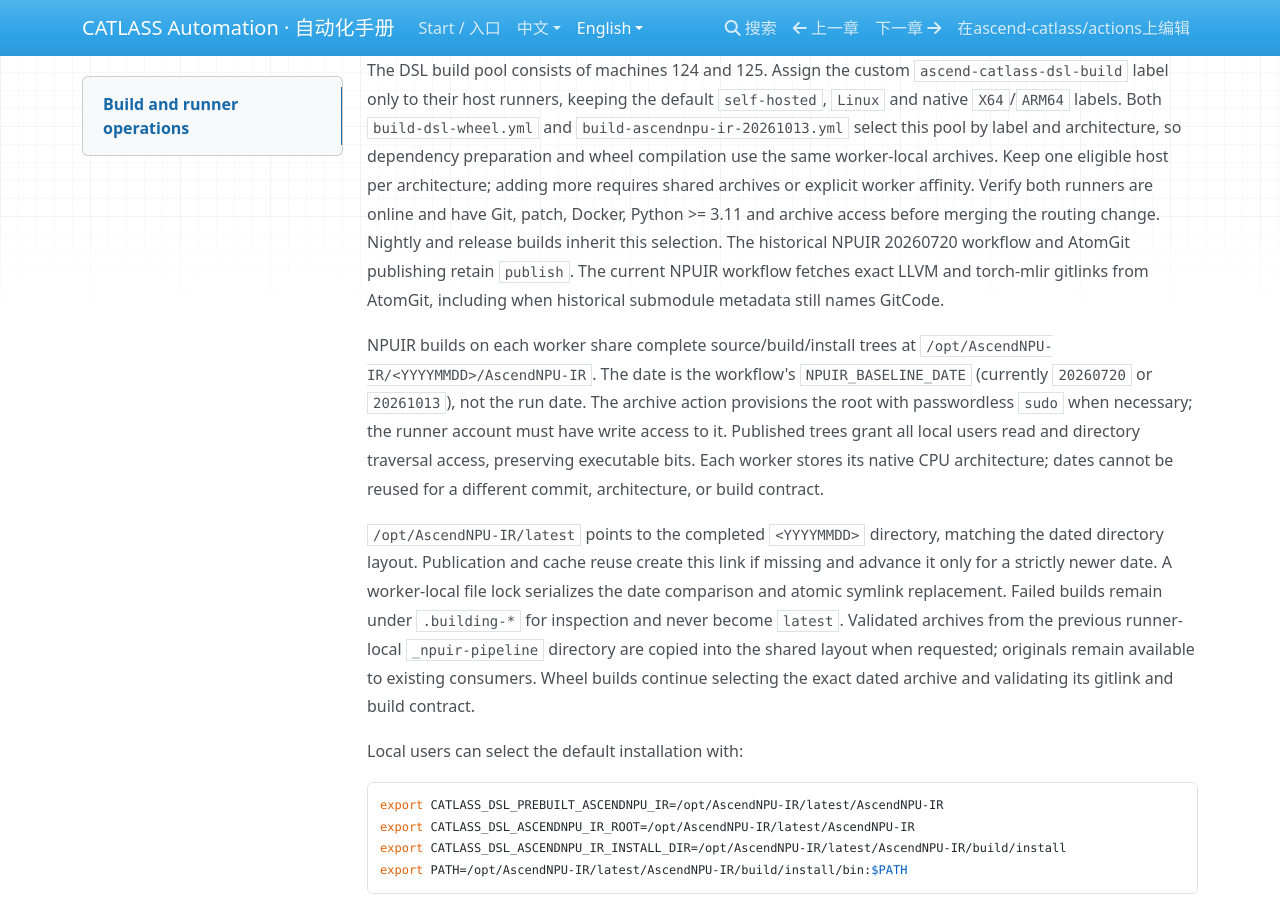
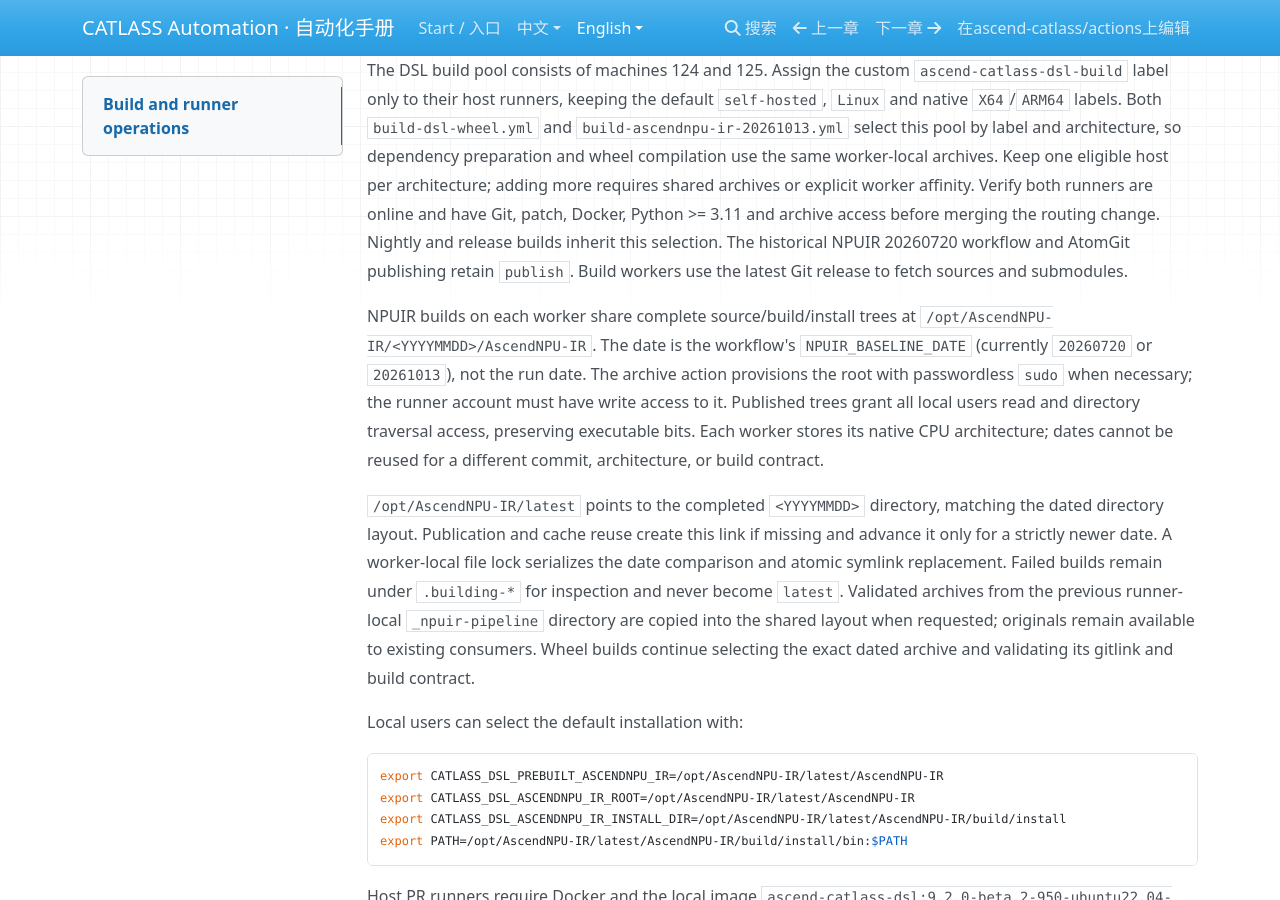
Before and after one commit to ascend-catlass/actions, an MkDocs documentation site: the page built from docs/en/operations.md, in a window 1280 px wide and 900 px high, scrolled down 1848 px. Built offline with MkDocs 1.6.1, drawn with Linux system fonts in a browser that asks for light colours; nearby versions of some CDN libraries.

Commit message:
fix: retain existing submodule checkout and require current host Git

```diff
--- a/docs/en/operations.md
+++ b/docs/en/operations.md
@@ -99,8 +99,7 @@
 are online and have Git, patch, Docker, Python >= 3.11 and archive access before merging the
 routing change. Nightly and release builds inherit this selection. The
 historical NPUIR 20260720 workflow and AtomGit publishing retain `publish`.
-The current NPUIR workflow fetches exact LLVM and torch-mlir gitlinks from
-AtomGit, including when historical submodule metadata still names GitCode.
+Build workers use the latest Git release to fetch sources and submodules.
 
 NPUIR builds on each worker share complete source/build/install trees at
 `/opt/AscendNPU-IR/<YYYYMMDD>/AscendNPU-IR`. The date is the workflow's
```
Also changed, not shown: docs/zh/workflows.md (+1 -1 lines), 1 other file.
